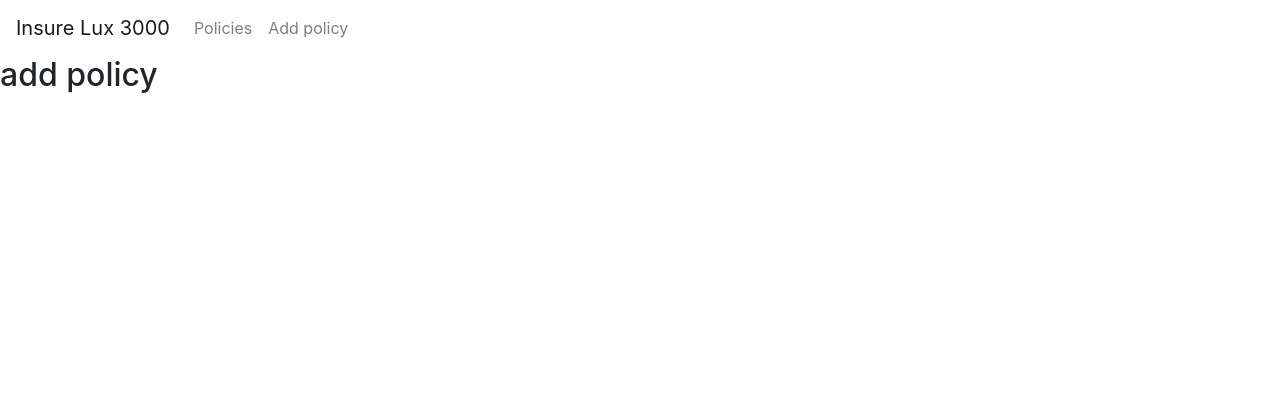
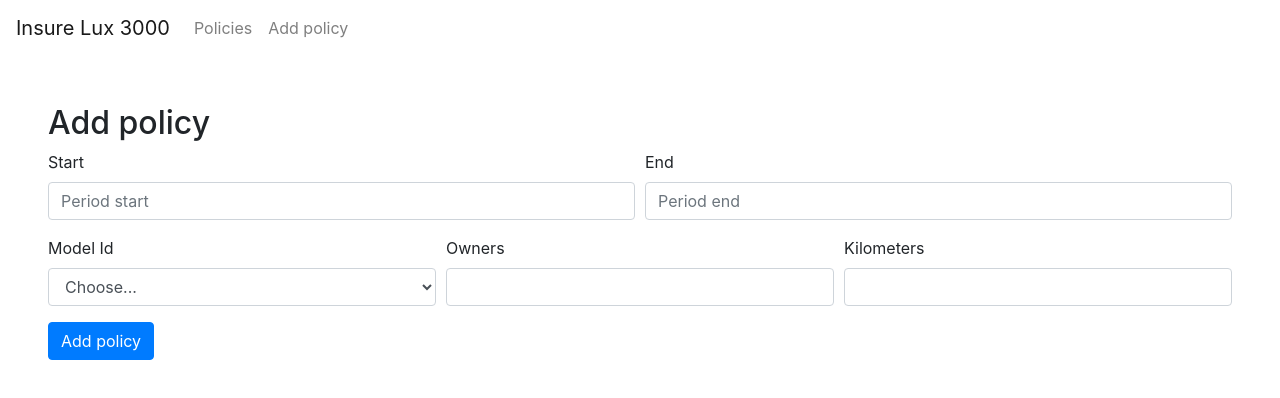
Before and after one commit to pjans/insurelux3000, a React (Create React App) app: page /add-policy in a window 1280 px wide. Shown: the top 398 px of the page. Built offline with nearby package versions, Linux system fonts and the light colour scheme; no server answers.

Commit message:
add addPolicy form

```diff
--- a/package.json
+++ b/package.json
@@ -5,6 +5,7 @@
   "dependencies": {
     "axios": "^0.19.0",
     "bootstrap": "^4.3.1",
+    "formik": "^1.5.8",
     "react": "^16.9.0",
     "react-bootstrap": "^1.0.0-beta.11",
     "react-dom": "^16.9.0",
@@ -13,7 +14,8 @@
     "react-router-dom": "^5.0.1",
     "react-scripts": "3.1.1",
     "redux": "^4.0.4",
-    "redux-thunk": "^2.3.0"
+    "redux-thunk": "^2.3.0",
+    "yup": "^0.27.0"
   },
   "scripts": {
     "start": "react-scripts start",
--- a/src/App.css
+++ b/src/App.css
@@ -1,3 +1,12 @@
-.App {
-  text-align: center;
+
+.main {
+  margin: 3rem;
 }
+
+.policies {
+  margin: 3rem;
+}
+
+.add-policy {
+  margin: 3rem;
+}
--- a/src/pages/AddPolicy.js
+++ b/src/pages/AddPolicy.js
@@ -1,11 +1,108 @@
-import React from 'react';
+import React from "react";
+import { connect } from "react-redux";
+import Form from "react-bootstrap/Form";
+import Button from "react-bootstrap/Button";
+import Col from "react-bootstrap/Col";
+import createPolicy from "../actions/createPolicy";
+import { getPolicies, getIsLoading } from "../state/selectors";
+import { Formik } from "formik";
+import * as yup from "yup";
 
-const AddPolicy = () => {
+const AddPolicy = ({ createPolicy }) => {
+  const schema = yup.object({
+    modelId: yup.string().required(),
+    periodStart: yup.string().required(),
+    periodEnd: yup.string().required(),
+    owners: yup.string().required(),
+    kilometers: yup.string().required(),
+  });
+
+  const onSubmit = ({modelId, periodStart, periodEnd, owners, kilometers}) => {
+
+    const params = {
+      modelId,
+      period: { start: periodStart, end: periodEnd },
+      owners,
+      kilometers
+    };
+
+    createPolicy(params);
+  };
+
   return (
-    <div className="AddPolicy">
-     <h2>add policy</h2>
+    <div className="add-policy">
+      <h2>Add policy</h2>
+      <Formik
+        onSubmit={onSubmit}
+      >
+        {({
+          handleSubmit,
+          handleChange,
+          values,
+        }) => (
+          <Form noValidate onSubmit={handleSubmit}>
+            <Form.Row>
+              <Form.Group as={Col} controlId="periodStart">
+                <Form.Label>Start</Form.Label>
+                <Form.Control
+                  placeholder="Period start"
+                  onChange={handleChange}
+                  value={values.periodStart}
+                />
+              </Form.Group>
+
+              <Form.Group as={Col} controlId="periodEnd">
+                <Form.Label>End</Form.Label>
+                <Form.Control
+                  placeholder="Period end"
+                  onChange={handleChange}
+                  value={values.periodEnd}
+                />
+              </Form.Group>
+            </Form.Row>
+
+            <Form.Row>
+              <Form.Group as={Col} controlId="modelId">
+                <Form.Label>Model Id</Form.Label>
+                <Form.Control as="select" value={values.modelId} onChange={handleChange}>
+                  <option>Choose...</option>
+                  <option>0</option>
+                  <option>1</option>
+                  <option>2</option>
+                </Form.Control>
+              </Form.Group>
+
+              <Form.Group as={Col} controlId="owners">
+                <Form.Label>Owners</Form.Label>
+                <Form.Control value={values.owners} onChange={handleChange}/>
+              </Form.Group>
+
+              <Form.Group as={Col} controlId="kilometers">
+                <Form.Label>Kilometers</Form.Label>
+                <Form.Control value={values.kilometers} onChange={handleChange}/>
+              </Form.Group>
+            </Form.Row>
+
+            <Button variant="primary" type="submit">
+              Add policy
+            </Button>
+          </Form>
+        )}
+      </Formik>
     </div>
   );
-}
+};
 
-export default AddPolicy;
+const mapStateToProps = state => ({
+  policies: getPolicies(state),
+  isLoading: getIsLoading(state)
+});
+
+const mapDispatchToProps = {
+  createPolicy
+};
+
+export default connect(
+  mapStateToProps,
+  mapDispatchToProps
+)(AddPolicy);
--- a/src/pages/Main.js
+++ b/src/pages/Main.js
@@ -2,7 +2,7 @@ import React from 'react';
 
 const Main = () => {
   return (
-    <div className="Main">
+    <div className="main">
      <h2>Main page</h2>
     </div>
   );
--- a/src/pages/Policies.js
+++ b/src/pages/Policies.js
@@ -13,7 +13,7 @@ const Policies = ({ fetchPolicies, policies, isLoading }) => {
   }, [fetchPolicies]);
 
   return (
-    <div>
+    <div className="policies">
       <h2>Policies</h2>
       {isLoading && <Spinner animation="border" />}
       <CardDeck>
```
Also changed, not shown: 1 other file (tests, documents, lock files or other folders).
